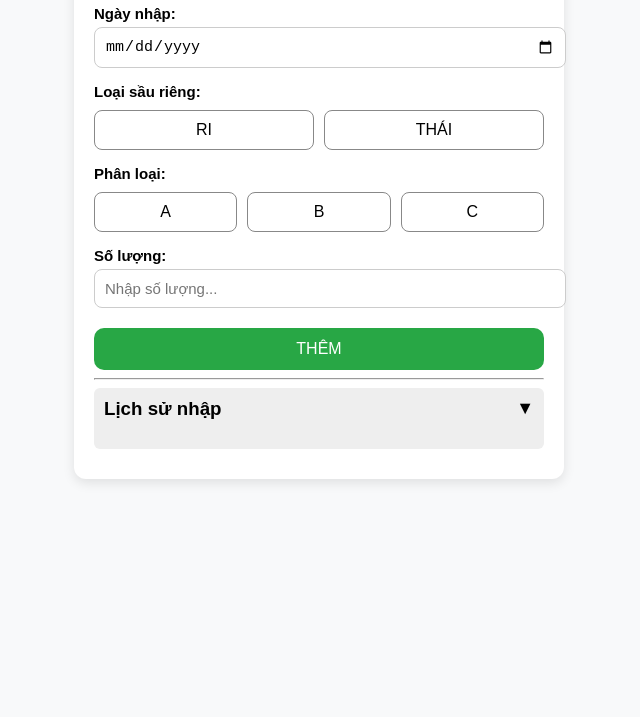
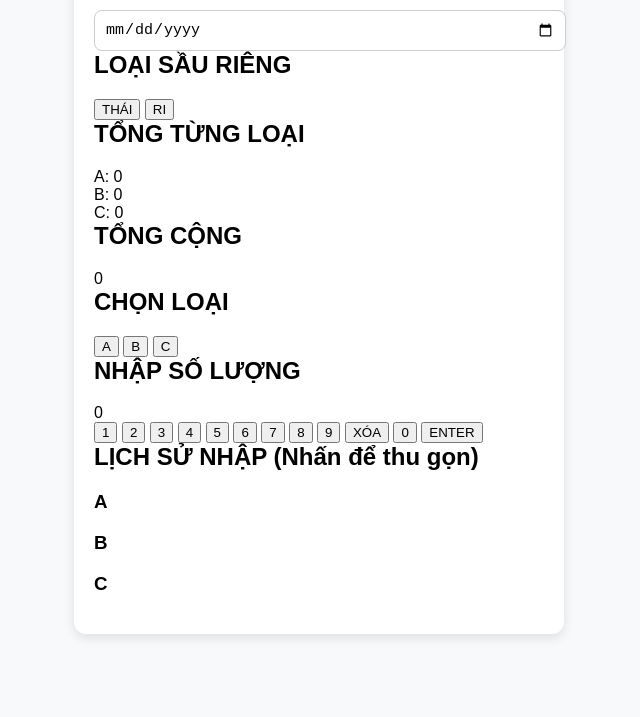
Before and after one commit to minhluanvo2403-alt/devil, a plain HTML site: page index.html in a window 1280 px wide. Shown: the part 83-800 px from the top of the page, without its empty margins (321-961 px from the left). Drawn offline with Linux system fonts and the light colour scheme.

Commit message:
Update index.html

```diff
--- a/index.html
+++ b/index.html
@@ -10,53 +10,83 @@
 
 <div class="container">
 
-    <h2>Ghi Số Sầu Riêng</h2>
+    <!-- NGÀY THÁNG -->
+    <h2>NGÀY THÁNG</h2>
+    <input type="date" id="dateInput" class="dateInput">
 
-    <!-- Chọn ngày -->
-    <label>Ngày nhập:</label>
-    <input type="date" id="dateInput">
-
-    <!-- Chọn loại trái RI hoặc THÁI -->
-    <label>Loại sầu riêng:</label>
-    <div class="select-group">
-      <button class="select-btn" data-type="RI">RI</button>
-      <button class="select-btn" data-type="THAI">THÁI</button>
+    <!-- CHỌN LOẠI SẦU RIÊNG -->
+    <h2>LOẠI SẦU RIÊNG</h2>
+    <div class="row">
+        <button class="typeBtn" data-type="thai">THÁI</button>
+        <button class="typeBtn" data-type="ri">RI</button>
     </div>
 
-    <!-- Chọn A/B/C -->
-    <label>Phân loại:</label>
-    <div class="select-group">
-      <button class="select-btn" data-grade="A">A</button>
-      <button class="select-btn" data-grade="B">B</button>
-      <button class="select-btn" data-grade="C">C</button>
+    <!-- TỔNG TỪNG LOẠI -->
+    <h2>TỔNG TỪNG LOẠI</h2>
+    <div class="sumRow">
+        <div class="sumBox">A: <span id="sumA">0</span></div>
+        <div class="sumBox">B: <span id="sumB">0</span></div>
+        <div class="sumBox">C: <span id="sumC">0</span></div>
     </div>
 
-    <!-- Nhập số lượng -->
-    <label>Số lượng:</label>
-    <input type="number" id="quantityInput" placeholder="Nhập số lượng...">
-
-    <button id="addButton" class="add-btn">THÊM</button>
-
-    <hr>
-
-    <!-- Thu gọn lịch sử -->
-    <div class="history-header" id="toggleHistory">
-      <h3>Lịch sử nhập</h3>
-      <span id="arrow">▼</span>
+    <!-- TỔNG CỘNG -->
+    <h2>TỔNG CỘNG</h2>
+    <div class="totalBox">
+        <span id="totalAll">0</span>
     </div>
 
-    <div id="history" class="history hidden">
-      <table>
-        <thead>
-          <tr>
-            <th>Loại</th>
-            <th>A</th>
-            <th>B</th>
-            <th>C</th>
-          </tr>
-        </thead>
-        <tbody id="historyTable"></tbody>
-      </table>
+    <!-- CHỌN LOẠI A-B-C -->
+    <h2>CHỌN LOẠI</h2>
+    <div class="row">
+        <button class="catBtn" data-cat="A">A</button>
+        <button class="catBtn" data-cat="B">B</button>
+        <button class="catBtn" data-cat="C">C</button>
+    </div>
+
+    <!-- NHẬP SỐ LƯỢNG -->
+    <h2>NHẬP SỐ LƯỢNG</h2>
+    <div id="display" class="display">0</div>
+
+    <div class="keypad">
+        <button class="num">1</button>
+        <button class="num">2</button>
+        <button class="num">3</button>
+
+        <button class="num">4</button>
+        <button class="num">5</button>
+        <button class="num">6</button>
+
+        <button class="num">7</button>
+        <button class="num">8</button>
+        <button class="num">9</button>
+
+        <button id="delete">XÓA</button>
+        <button class="num">0</button>
+        <button id="enter">ENTER</button>
+    </div>
+
+    <!-- LỊCH SỬ -->
+    <h2 id="historyTitle" class="historyTitle">LỊCH SỬ NHẬP (Nhấn để thu gọn)</h2>
+
+    <div id="historyBox" class="historyBox">
+
+        <div class="historyRow">
+            <div class="historyCol">
+                <h3>A</h3>
+                <ul id="hisA"></ul>
+            </div>
+
+            <div class="historyCol">
+                <h3>B</h3>
+                <ul id="hisB"></ul>
+            </div>
+
+            <div class="historyCol">
+                <h3>C</h3>
+                <ul id="hisC"></ul>
+            </div>
+        </div>
+
     </div>
 
 </div>
```
Lines whose indentation alone changed are shown as unchanged.
